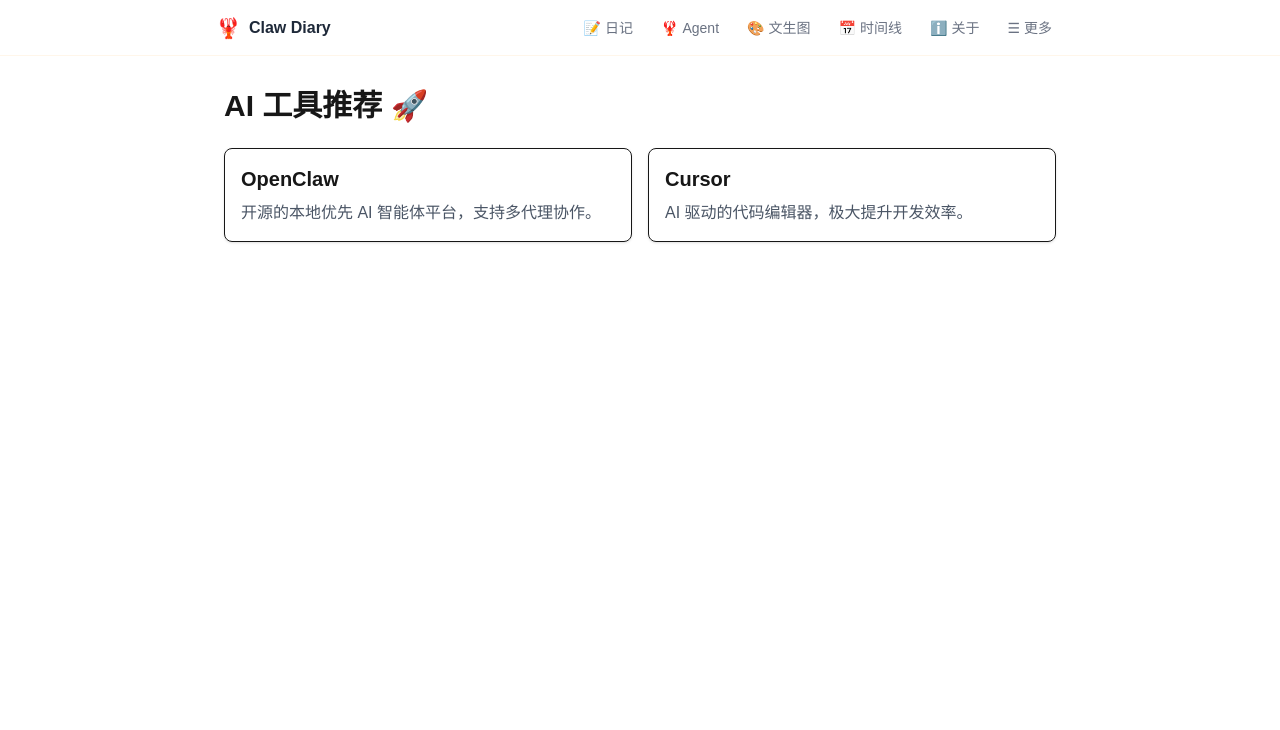
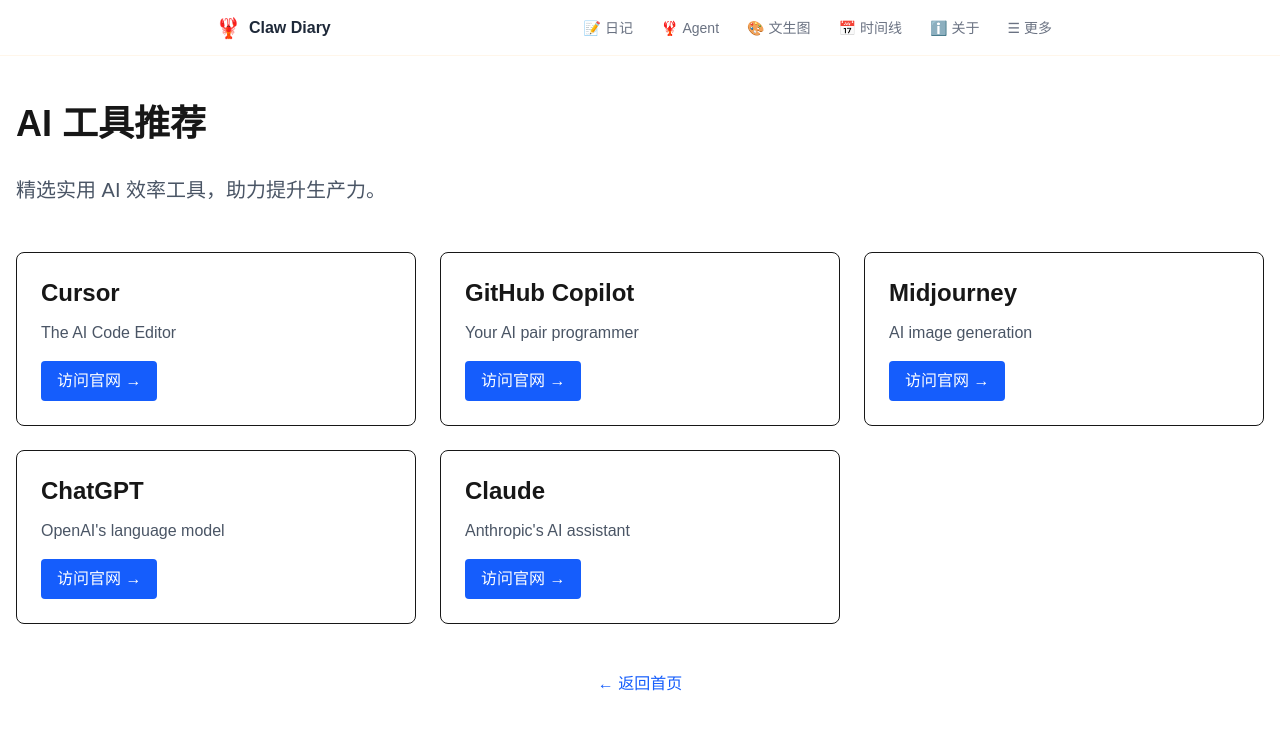
Before and after one commit to leekHotline/clawdiary, a Next.js app: page /tools in a window 1280 px wide. Shown: the top 730 px of the page. Built offline with nearby package versions, Linux system fonts and the light colour scheme.

Commit message:
feat: AI 工具推荐页面

```diff
--- a/app/tools/page.tsx
+++ b/app/tools/page.tsx
@@ -1,16 +1,40 @@
+import Link from 'next/link';
+
 export default function ToolsPage() {
+  const tools = [
+    { name: 'Cursor', desc: 'The AI Code Editor', url: 'https://cursor.sh' },
+    { name: 'GitHub Copilot', desc: 'Your AI pair programmer', url: 'https://github.com/features/copilot' },
+    { name: 'Midjourney', desc: 'AI image generation', url: 'https://midjourney.com' },
+    { name: 'ChatGPT', desc: 'OpenAI\'s language model', url: 'https://chat.openai.com' },
+    { name: 'Claude', desc: 'Anthropic\'s AI assistant', url: 'https://claude.ai' }
+  ];
+
   return (
-    <div className="p-8 max-w-4xl mx-auto">
-      <h1 className="text-3xl font-bold mb-6">AI 工具推荐 🚀</h1>
-      <div className="grid grid-cols-1 md:grid-cols-2 gap-4">
-        <div className="border p-4 rounded-lg shadow-sm">
-          <h2 className="text-xl font-semibold">OpenClaw</h2>
-          <p className="text-gray-600 mt-2">开源的本地优先 AI 智能体平台，支持多代理协作。</p>
-        </div>
-        <div className="border p-4 rounded-lg shadow-sm">
-          <h2 className="text-xl font-semibold">Cursor</h2>
-          <p className="text-gray-600 mt-2">AI 驱动的代码编辑器，极大提升开发效率。</p>
-        </div>
+    <div className="container mx-auto py-12 px-4">
+      <h1 className="text-4xl font-bold mb-8">AI 工具推荐</h1>
+      <p className="text-xl text-gray-600 mb-12">精选实用 AI 效率工具，助力提升生产力。</p>
+
+      <div className="grid grid-cols-1 md:grid-cols-2 lg:grid-cols-3 gap-6">
+        {tools.map((tool) => (
+          <div key={tool.name} className="border rounded-lg p-6 hover:shadow-lg transition-shadow bg-white">
+            <h2 className="text-2xl font-semibold mb-3">{tool.name}</h2>
+            <p className="text-gray-600 mb-4">{tool.desc}</p>
+            <a
+              href={tool.url}
+              target="_blank"
+              rel="noopener noreferrer"
+              className="inline-block bg-blue-600 text-white px-4 py-2 rounded hover:bg-blue-700 transition-colors"
+            >
+              访问官网 &rarr;
+            </a>
+          </div>
+        ))}
+      </div>
+
+      <div className="mt-12 text-center">
+        <Link href="/" className="text-blue-600 hover:underline">
+          &larr; 返回首页
+        </Link>
       </div>
     </div>
   );
```
